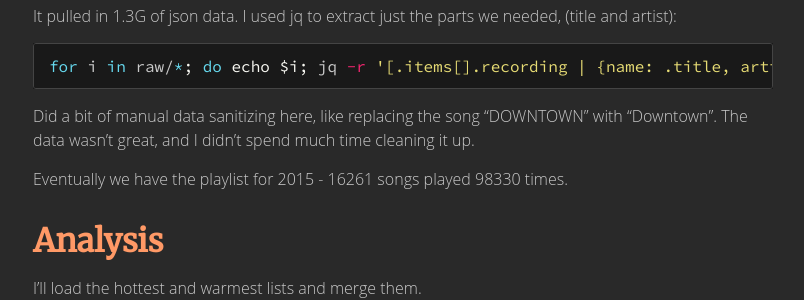
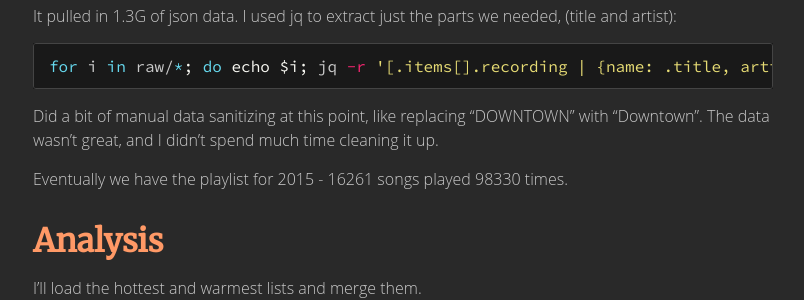
Before and after one commit to explodinglabs/explodinglabs.github.io, a Jekyll site: the page built from _posts/2016-08-15-warmest-100.markdown, in a window 1280 px wide and 900 px high, scrolled down 1694 px. Shown: the part 155-455 px from the top of the window, without its empty margins (237-1041 px from the left). Built offline with Jekyll 4.4.1, drawn with Linux system fonts in a browser that asks for light colours; some web fonts are replaced; comment, search, counter and statistics services are not loaded.

Commit message:
Adjust warmest 100

````diff
--- a/_posts/2016-08-15-warmest-100.markdown
+++ b/_posts/2016-08-15-warmest-100.markdown
@@ -94,7 +94,7 @@ It pulled in 1.3G of json data. I used jq to extract just the parts we needed,
 for i in raw/*; do echo $i; jq -r '[.items[].recording | {name: .title, artists: [.artists[].name]}]' $i > clean/$(basename $i); done
 ```
 
-Did a bit of manual data sanitizing here, like replacing the song "DOWNTOWN"
+Did a bit of manual data sanitizing at this point, like replacing "DOWNTOWN"
 with "Downtown". The data wasn't great, and I didn't spend much time cleaning
 it up.
 
````
